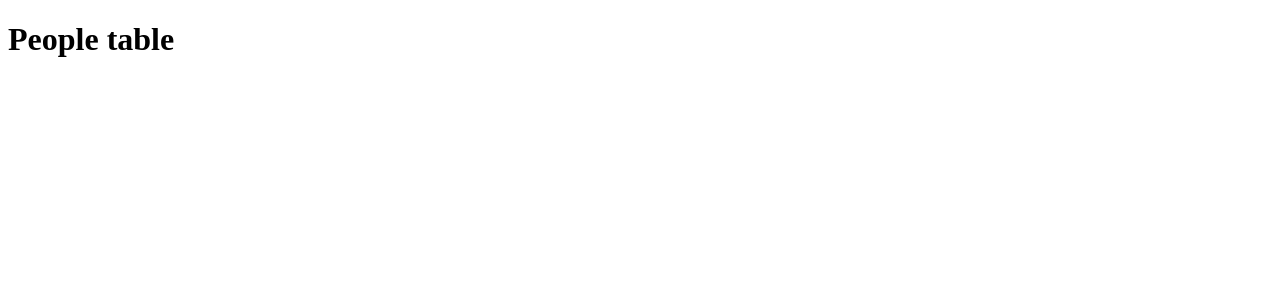
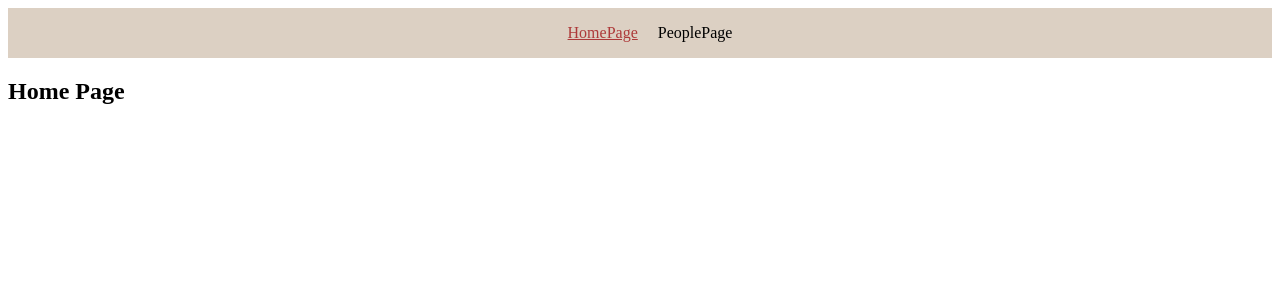
Before and after one commit to mate-academy/react_people-table, a React (Create React App) app: page /#/ in a window 1280 px wide. Shown: the top 300 px of the page. Built offline with nearby package versions, Linux system fonts and the light colour scheme.

Commit message:
solution

```diff
--- a/package.json
+++ b/package.json
@@ -6,11 +6,16 @@
   "author": "Mate Academy",
   "license": "GPL-3.0",
   "dependencies": {
+    "@types/classnames": "^2.2.10",
     "@types/node": "^12.0.0",
     "@types/react": "^16.9.0",
     "@types/react-dom": "^16.9.0",
+    "@types/react-router-dom": "^5.1.5",
+    "classnames": "^2.2.6",
+    "node-sass": "^4.14.1",
     "react": "^16.12.0",
     "react-dom": "^16.12.0",
+    "react-router-dom": "^5.2.0",
     "react-scripts": "3.4.0",
     "typescript": "^3.7.5"
   },
--- /dev/null
+++ b/src/App.scss
@@ -0,0 +1,51 @@
+.nav {
+  display: flex;
+  justify-content: center;
+  background-color: rgb(220, 208, 195);
+
+  &__list {
+    display: flex;
+    list-style: none;
+  }
+
+  &__link {
+    margin-right: 20px;
+    text-decoration: none;
+    color: #000;
+  }
+
+  &__link--active {
+    color: rgb(173, 57, 57);
+    text-decoration: underline;
+  }
+}
+
+table {
+  border-collapse: collapse;
+  width: 100%;
+}
+
+table,
+th,
+td {
+  border: 1px solid black;
+  cursor: pointer;
+}
+
+th {
+  background-color: rgb(221, 208, 195);
+}
+
+.person__male {
+  color: rgb(36, 36, 189);
+
+}
+
+.person__female {
+  color: rgb(204, 54, 54);
+
+}
+
+.person__active {
+  background-color: rgb(250, 230, 212);
+}
--- a/src/App.tsx
+++ b/src/App.tsx
@@ -1,11 +1,50 @@
 import React from 'react';
+import {
+  NavLink, Route, Switch, Redirect,
+} from 'react-router-dom';
+import HomePage from './HomePage';
+import PeopleTable from './PeopleTable';
+import './App.scss';
 
-import './App.css';
+const App = () => {
+  return (
+    <>
+      <nav className="nav">
+        <ul className="nav__list">
+          <li>
+            <NavLink
+              to="/"
+              exact
+              className="nav__link"
+              activeClassName="nav__link--active"
+            >
+            HomePage
+            </NavLink>
+          </li>
+          <li>
+            <NavLink
+              to="/people"
+              className="nav__link"
+              activeClassName="nav__link--active"
+            >
+            PeoplePage
+            </NavLink>
+          </li>
+        </ul>
+      </nav>
+      <Switch>
+        <Route path="/" exact component={HomePage} />
+        <Redirect from="/home" to="/" />
+        <Route
+          exact
+          path="/people/:personSlug?"
+          component={PeopleTable}
+        />
+        <h1>Sorry,page not found</h1>
+      </Switch>
+    </>
+  );
+};
 
-const App = () => (
-  <div className="App">
-    <h1>People table</h1>
-  </div>
-);
 
 export default App;
--- /dev/null
+++ b/src/HomePage.tsx
@@ -0,0 +1,7 @@
+import React from 'react';
+
+const HomePage = () => (
+  <h2>Home Page</h2>
+);
+
+export default HomePage;
--- /dev/null
+++ b/src/PeopleTable.tsx
@@ -0,0 +1,36 @@
+import React, { useEffect, useState } from 'react';
+import { getPreparedPeople } from './api';
+import PersonRow from './PersonRow';
+
+const PeopleTable = () => {
+  const [people, setPeople] = useState<Person[]>([]);
+  const headOfTable = ['id', 'name', 'sex', 'born', 'died', 'age', 'father', 'mother', 'century'];
+
+  useEffect(() => {
+    getPreparedPeople().then((peopleFromServer) => {
+      setPeople(peopleFromServer);
+    });
+  }, []);
+
+  return (
+    <>
+      <h2>People Page</h2>
+      <table className="Table">
+        <thead>
+          <tr>
+            {headOfTable.map(headItem => (
+              <th key={headItem}>
+                {headItem}
+              </th>
+            ))}
+          </tr>
+        </thead>
+        <tbody>
+          <PersonRow people={people} />
+        </tbody>
+      </table>
+    </>
+  );
+};
+
+export default PeopleTable;
--- /dev/null
+++ b/src/PersonRow.tsx
@@ -0,0 +1,68 @@
+import React from 'react';
+import { useHistory, useParams } from 'react-router-dom';
+import classNames from 'classnames';
+
+
+type PersonRowProps = {
+  people: Person[];
+};
+
+const PersonRow: React.FC<PersonRowProps> = ({ people }) => {
+  const history = useHistory();
+  const { personSlug } = useParams();
+
+  const selectPerson = (personUrl: string) => {
+    history.push({
+      pathname: `/people/${personUrl}`,
+    });
+  };
+
+  return (
+    <>
+      {people.map((person: Person) => (
+        <tr
+          className={classNames({
+            person,
+            person__active: person.slug === personSlug,
+          })}
+          key={person.id}
+          onClick={() => selectPerson(person.slug)}
+        >
+          <td>
+            {person.id}
+          </td>
+          <td>
+            {person.name}
+          </td>
+          <td className={classNames({
+            person__male: person.sex === 'm',
+            person__female: person.sex === 'f',
+          })}
+          >
+            {person.sex}
+          </td>
+          <td>
+            {person.born}
+          </td>
+          <td>
+            {person.died}
+          </td>
+          <td>
+            {person.age}
+          </td>
+          <td>
+            {person.father}
+          </td>
+          <td>
+            {person.mother}
+          </td>
+          <td>
+            {person.century}
+          </td>
+        </tr>
+      ))}
+    </>
+  );
+};
+
+export default PersonRow;
--- /dev/null
+++ b/src/api.tsx
@@ -0,0 +1,19 @@
+const API_PEOPLE_URL = 'https://mate-academy.github.io/react_people-table/api/people.json';
+
+const getPeople = () => {
+  return fetch(API_PEOPLE_URL)
+    .then(response => response.json());
+};
+
+export const getPreparedPeople = async () => {
+  const peopleFromServer = await getPeople();
+
+  return peopleFromServer.map((person: Person, index: number) => ({
+    ...person,
+    id: index + 1,
+    father: person.fatherName ? person.fatherName : '',
+    mother: person.motherName ? person.motherName : '',
+    age: person.died - person.born,
+    century: Math.ceil(person.died / 100),
+  }));
+};
--- a/src/index.tsx
+++ b/src/index.tsx
@@ -1,9 +1,11 @@
 import React from 'react';
 import ReactDOM from 'react-dom';
-
+import { HashRouter } from 'react-router-dom';
 import App from './App';
 
 ReactDOM.render(
-  <App />,
+  <HashRouter>
+    <App />
+  </HashRouter>,
   document.getElementById('root'),
 );
```
Also changed, not shown: src/react-app-env.d.ts (+15 -0 lines), src/App.css (deleted).
